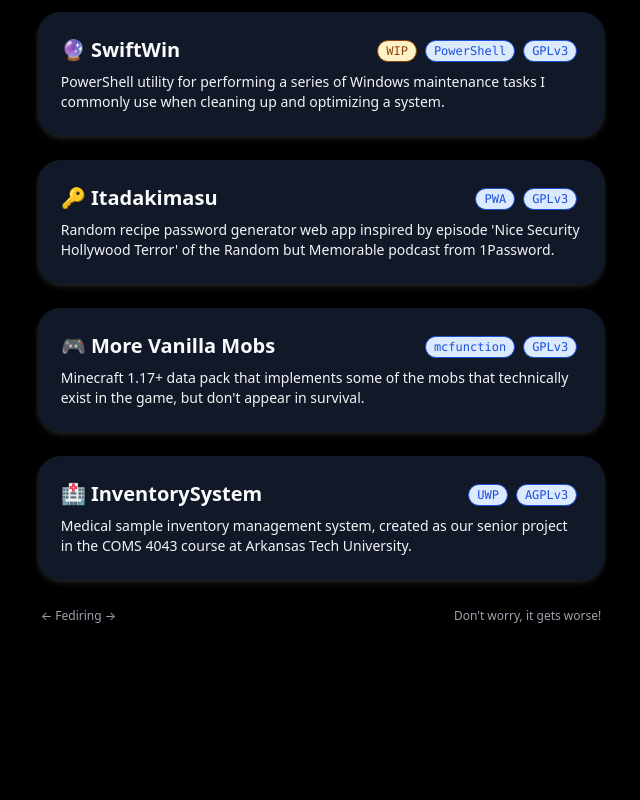
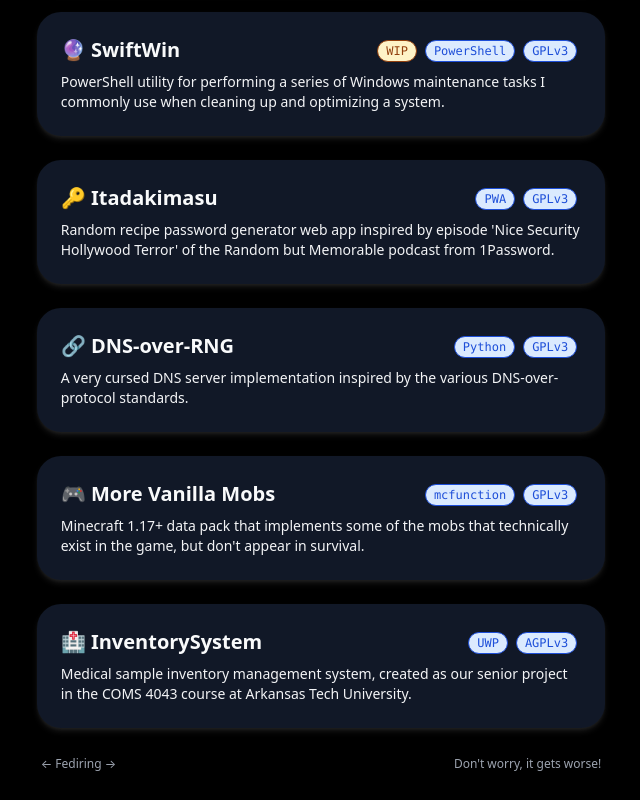
Before and after one commit to AnalogCyan/thayn.me, a website: page index.html in a window 1280 px wide. Shown: the part 704-1504 px from the top of the page, without its empty margins (319-959 px from the left). Before the commit the page ends 1356 px from the top, so only its background shows below. Drawn offline with nearby package versions, Linux system fonts and the light colour scheme; files that its build step writes are made by us from their sources.

Commit message:
Add DoR to projects list.

```diff
--- a/index.html
+++ b/index.html
@@ -254,6 +254,44 @@
       </a>
       <!--// -->
 
+      <!-- DoR -->
+      <a href="https://github.com/AnalogCyan/DoR">
+        <div
+          class="flex-col items-center p-6 bg-gray-900 rounded-3xl hover:shadow-glow shadow-md cursor-pointer overflow-hidden transform hover:scale-105 transition duration-500"
+        >
+          <div>
+            <h1 class="mb-2 text-xl">
+              🔗 <span class="text-gray-50 font-bold">DNS-over-RNG</span>
+              <div class="float-right pl-2 w-min font-mono sm:flex sm:pl-0">
+                <div
+                  class="flex-auto items-center justify-center float-right m-1 px-2 py-1 w-min text-blue-700 font-medium bg-blue-100 bg-white border border-blue-700 rounded-full sm:float-none"
+                >
+                  <div
+                    class="flex-initial max-w-full text-xs font-normal leading-none"
+                  >
+                    Python
+                  </div>
+                </div>
+                <div
+                  class="flex-auto items-center justify-center float-right m-1 px-2 py-1 w-min text-blue-700 font-medium bg-blue-100 bg-white border border-blue-700 rounded-full sm:float-none"
+                >
+                  <div
+                    class="flex-initial max-w-full text-xs font-normal leading-none"
+                  >
+                    GPLv3
+                  </div>
+                </div>
+              </div>
+            </h1>
+            <p class="min-w-prose max-w-prose text-gray-100 text-sm">
+              A very cursed DNS server implementation inspired by the various
+              DNS-over-protocol standards.
+            </p>
+          </div>
+        </div>
+      </a>
+      <!--// -->
+
       <!-- More Vanilla Mobs -->
       <a href="https://github.com/AnalogCyan/More-Vanilla-Mobs">
         <div
```
